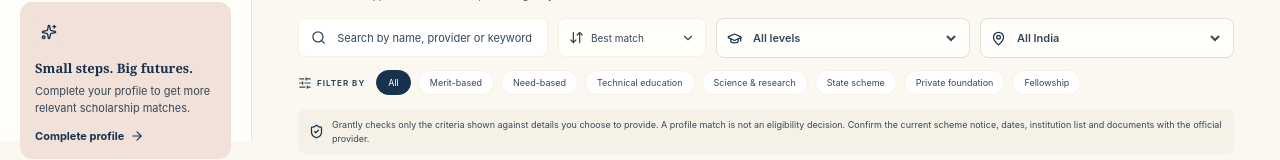
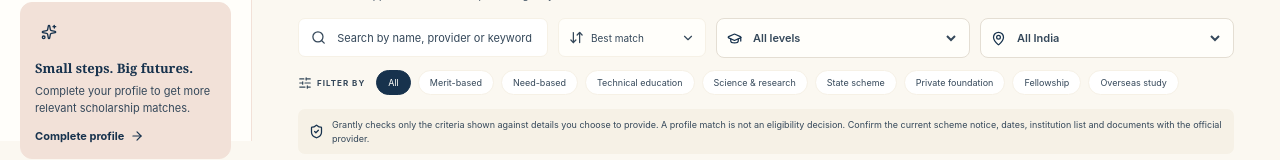
Before and after one commit to PSP-YN/Grantly, a React (Vite) app: page / in a window 1280 px wide. Shown: the part 659-819 px from the top of the page. Built offline with nearby package versions, Linux system fonts and the light colour scheme.

Commit message:
feat: add overseas study scholarship filter

```diff
--- a/src/catalog.ts
+++ b/src/catalog.ts
@@ -9,7 +9,7 @@ const regionalIds = new Set(baseScholarships.map(item => item.id));
 baseScholarships.push(...scholarshipRegional.filter(item => !regionalIds.has(item.id)));
 
 export const scholarships = baseScholarships;
-export const categories = [...baseCategories, "State scheme", "Private foundation", "Fellowship"];
+export const categories = [...baseCategories, "State scheme", "Private foundation", "Fellowship", "Overseas study"];
 export const scholarshipCount = scholarships.length;
 export type { Scholarship };
 
```
